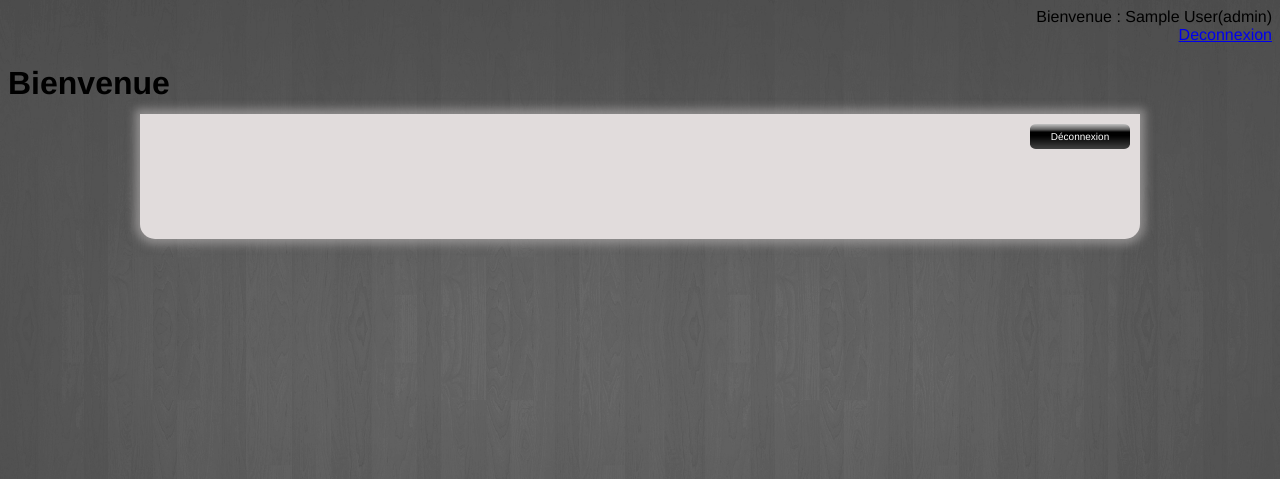
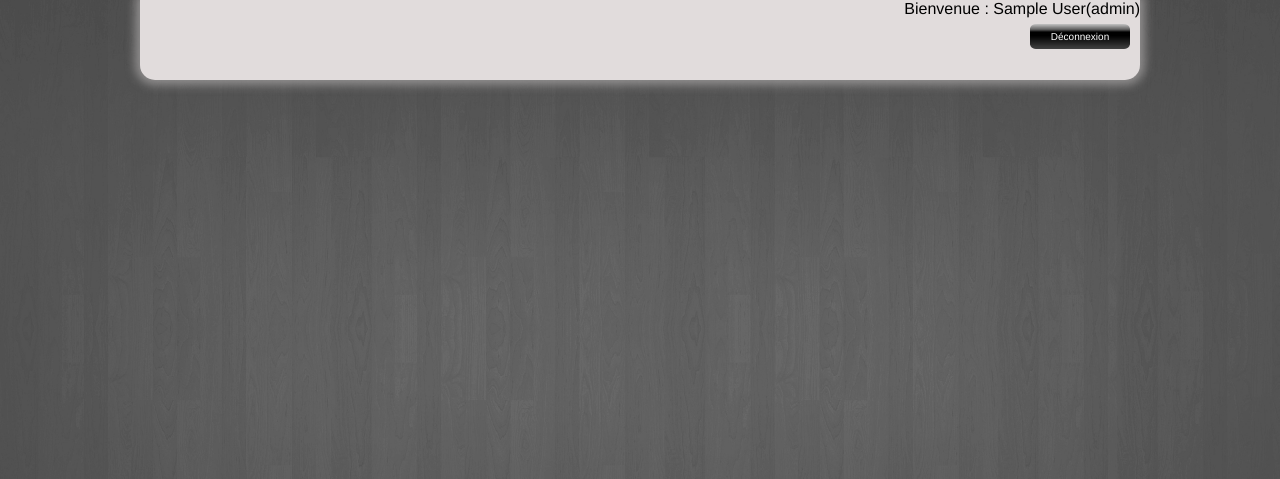
Before and after one commit to tiagfernandes/BDD, a PHP site: page / in a window 1280 px wide; the page is wider, and only the part inside the window is pictured. Shown: the top 479 px of that part. Run offline with PHP 8.4, Linux system fonts and the light colour scheme; the visitor is signed in with stand-in values (Sample User, id 1).

Commit message:
glldffggbvdgf

```diff
--- a/Site/index.php
+++ b/Site/index.php
@@ -2,13 +2,6 @@
      require_once('fonctions.php');
 
      session_start ();
-     // On teste pour voir si nos variables de session ont bien été enregistrées
-     if (isset($_SESSION['nom']) && isset($_SESSION['role'])) {
-         echo "<p style=text-align:right;>Bienvenue : ".$_SESSION['nom']."(".$_SESSION['role'].")";
-         echo '<br><a href="./logout.php">Deconnexion</a></p>';
-     }
-     else
-        header ('location: authentification.php');
 ?>
 
 <!doctype html>
@@ -24,10 +17,14 @@
 
 
    <body>
-
-    <h1>Bienvenue</h1>
-
     <div id="entete">
+       <?php
+             if (isset($_SESSION['nom']) && isset($_SESSION['role'])) {
+         echo "<p style=text-align:right;>Bienvenue : ".$_SESSION['nom']."(".$_SESSION['role'].")";
+     }
+     else
+        header ('location: authentification.php');
+?>
         <div class="bouton">
             <a href="logout.php">Déconnexion</a>
         </div>
--- a/Site/style.css
+++ b/Site/style.css
@@ -9,10 +9,10 @@ html {
 #entete {
     border-radius: 0px 0px 15px 15px;
     width: 1000px;
-    height: 125px;
+    height: 80px;
     margin-left: auto;
     margin-right: auto;
-    margin-top: -10px;
+    margin-top: -16px;
     background-color: #E1DCDC;
     box-shadow: 0px 0px 10px 5px rgba(164, 162, 162, 0.75);
     -moz-box-shadow: 0px 0px 10px 5px rgba(164, 162, 162, 0.75);
@@ -58,7 +58,7 @@ input {
 .bouton a {
 position: absolute;
 left:540px;
-top:10px;
+top: -10px;
 display:block;
 width:100px;
 font-size: 10px;
```
